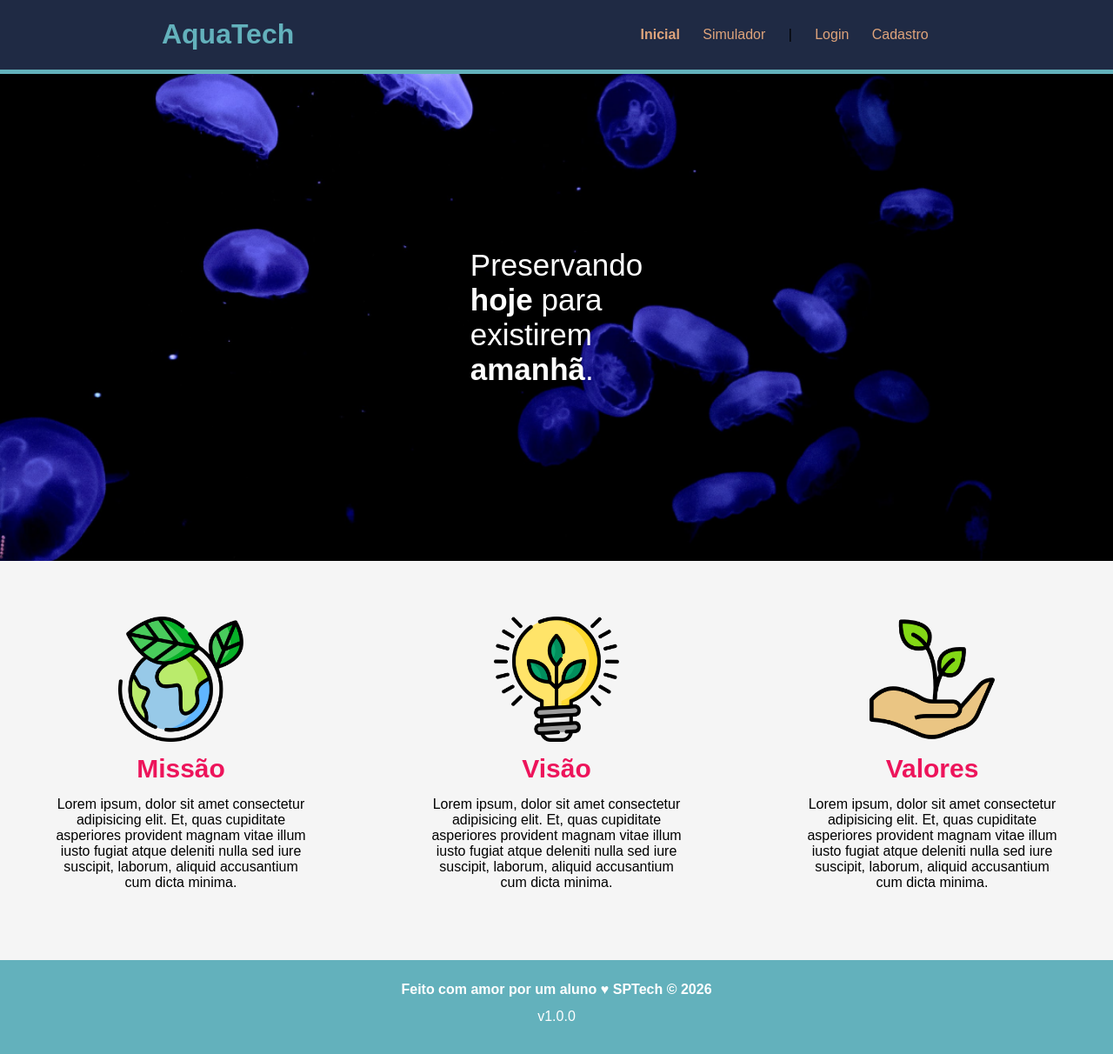
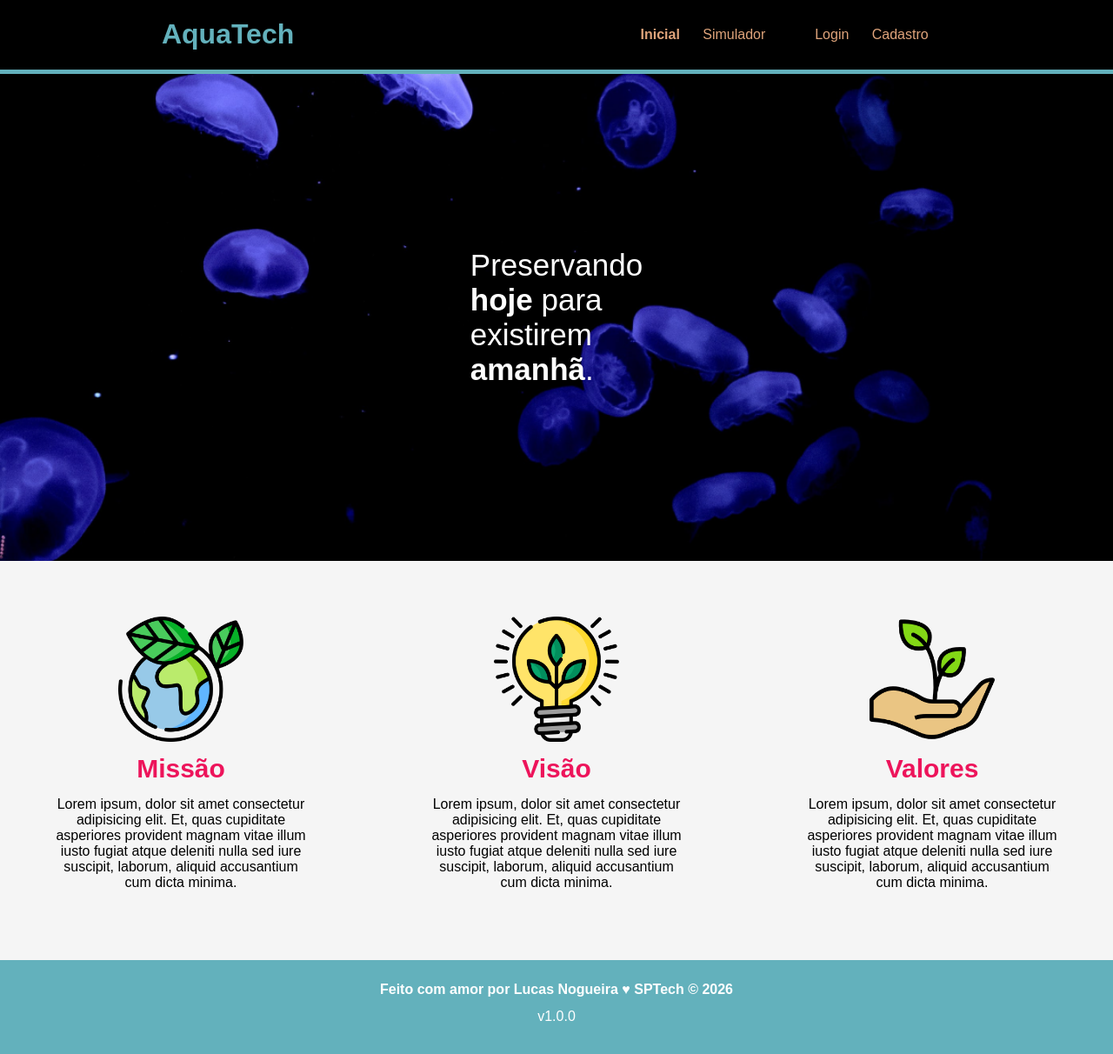
Before and after one commit to LucasFlin/atividadePI-aquatech, a plain HTML site: page index.html in a window 1280 px wide. Shown: the whole page at 87% size. Drawn offline with Linux system fonts and the light colour scheme.

Commit message:
Header do index arrumado

```diff
--- a/index.html
+++ b/index.html
@@ -71,7 +71,7 @@
 
     <div class="footer">
       <div class="container">
-        <h4>Feito com amor por um aluno &hearts; SPTech &copy; 2026</h4>
+        <h4>Feito com amor por Lucas Nogueira &hearts; SPTech &copy; 2026</h4>
         <span class="version">v1.0.0</span>
       </div>
     </div>
--- a/styles/style.css
+++ b/styles/style.css
@@ -4,7 +4,7 @@ body{
     font-family: Arial, Helvetica, sans-serif;
 }
 .header{
-    background-color: #1f2a44;
+    background-color: black;
     border-bottom: 5px solid #63b1bc;
 }
 .container{
```
